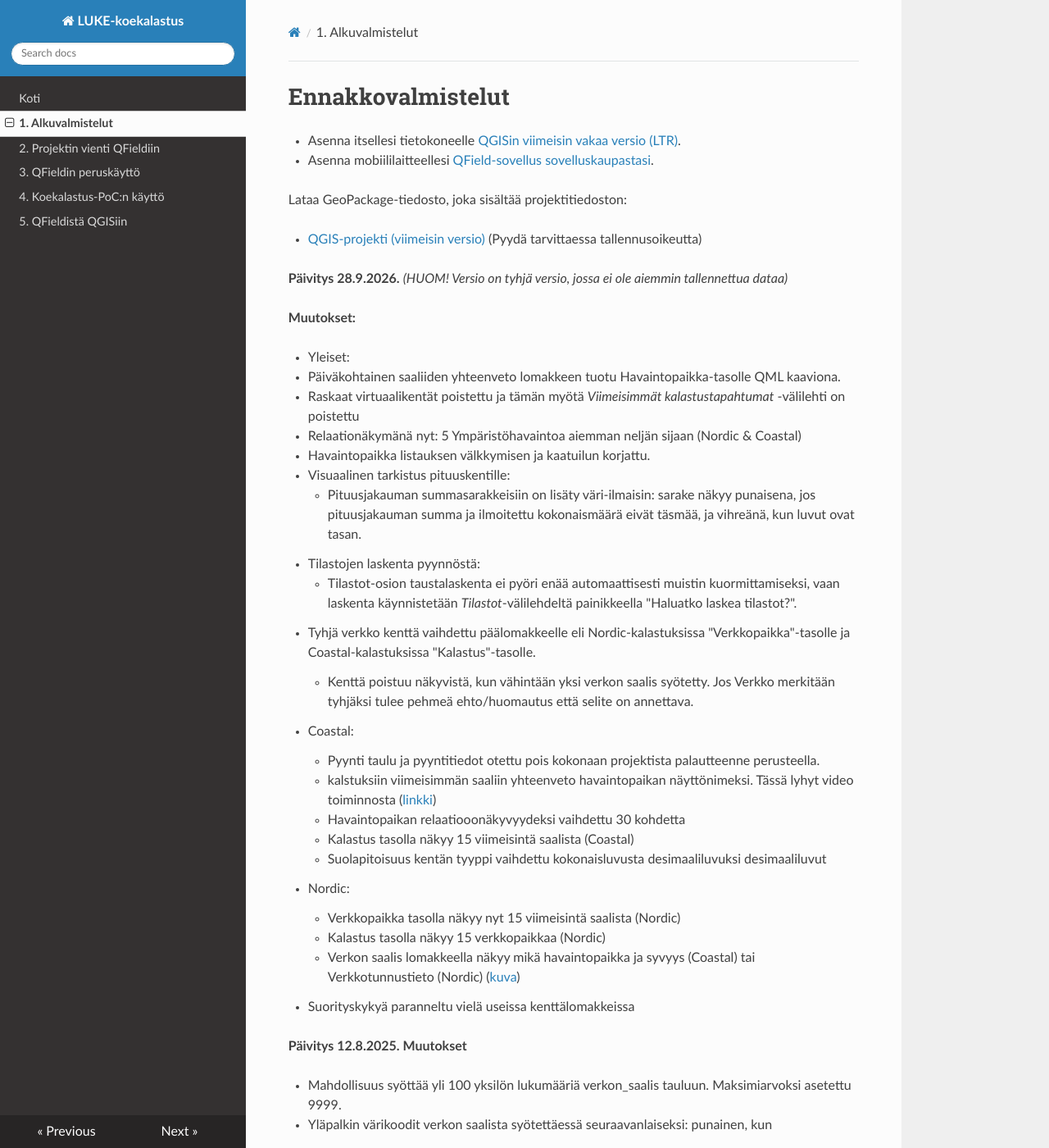
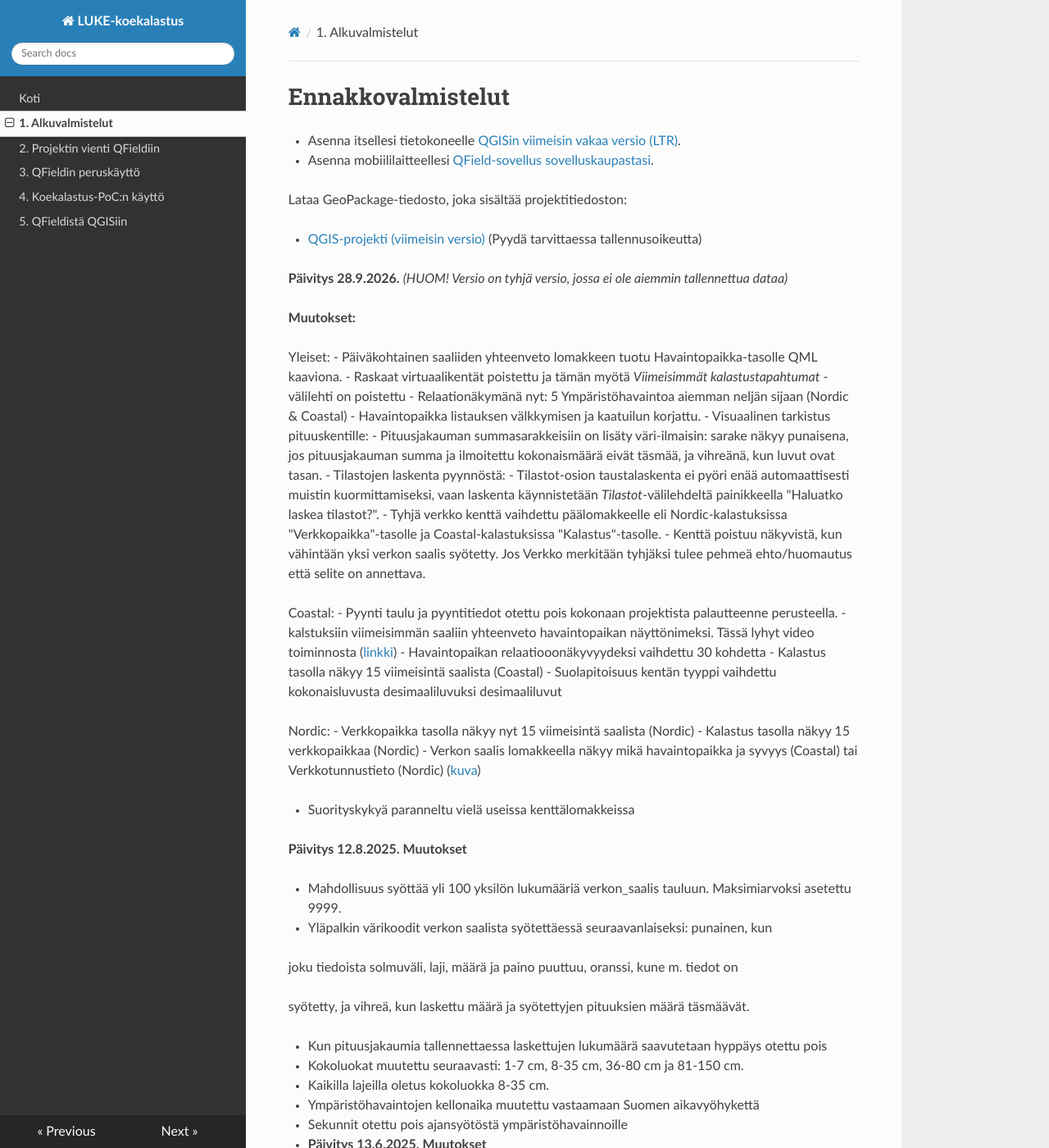
Before and after one commit to GispoCoding/luke-koekalastus, an MkDocs documentation site: the page built from docs/1_alkuvalmistelut.md, in a window 1280 px wide and 1400 px high. Shown: the whole window at 82% size. Built offline with MkDocs 1.6.1, drawn with Linux system fonts in a browser that asks for light colours; nearby versions of some CDN libraries.

```diff
--- a/docs/1_alkuvalmistelut.md
+++ b/docs/1_alkuvalmistelut.md
@@ -11,7 +11,7 @@ Lataa GeoPackage-tiedosto, joka sisältää projektitiedoston:
 
   **Muutokset:**
 
-- Yleiset:
+Yleiset:
   - Päiväkohtainen saaliiden yhteenveto lomakkeen tuotu Havaintopaikka-tasolle QML kaaviona.
   - Raskaat virtuaalikentät poistettu ja tämän myötä *Viimeisimmät kalastustapahtumat* -välilehti on poistettu
   - Relaationäkymänä nyt: 5 Ympäristöhavaintoa aiemman neljän sijaan (Nordic & Coastal)
@@ -23,14 +23,14 @@ Lataa GeoPackage-tiedosto, joka sisältää projektitiedoston:
   - Tyhjä verkko kenttä vaihdettu päälomakkeelle eli Nordic-kalastuksissa "Verkkopaikka"-tasolle ja Coastal-kalastuksissa "Kalastus"-tasolle.
     - Kenttä poistuu näkyvistä, kun vähintään yksi verkon saalis syötetty. Jos Verkko merkitään tyhjäksi tulee pehmeä ehto/huomautus että selite on annettava.
 
-- Coastal:
+Coastal:
     - Pyynti taulu ja pyyntitiedot otettu pois kokonaan projektista palautteenne perusteella.
     - kalstuksiin viimeisimmän saaliin yhteenveto havaintopaikan näyttönimeksi. Tässä lyhyt video toiminnosta ([linkki](https://drive.google.com/file/d/1VZyIakRGD9rNYZQdzCUtCN3ay00FRAxn/view?usp=drive_link))
     - Havaintopaikan relaatiooonäkyvyydeksi vaihdettu 30 kohdetta
     - Kalastus tasolla näkyy 15 viimeisintä saalista (Coastal)
     - Suolapitoisuus kentän tyyppi vaihdettu kokonaisluvusta desimaaliluvuksi desimaaliluvut
 
-- Nordic:
+Nordic:
     - Verkkopaikka tasolla näkyy nyt 15 viimeisintä saalista (Nordic)
     - Kalastus tasolla näkyy 15 verkkopaikkaa (Nordic)
     - Verkon saalis lomakkeella näkyy mikä havaintopaikka ja syvyys (Coastal) tai Verkkotunnustieto (Nordic) ([kuva](https://drive.google.com/file/d/1NDpzC0bIeKYbcSxEQ0Bhmm2tSqETvCBb/view?usp=drive_link))
```
